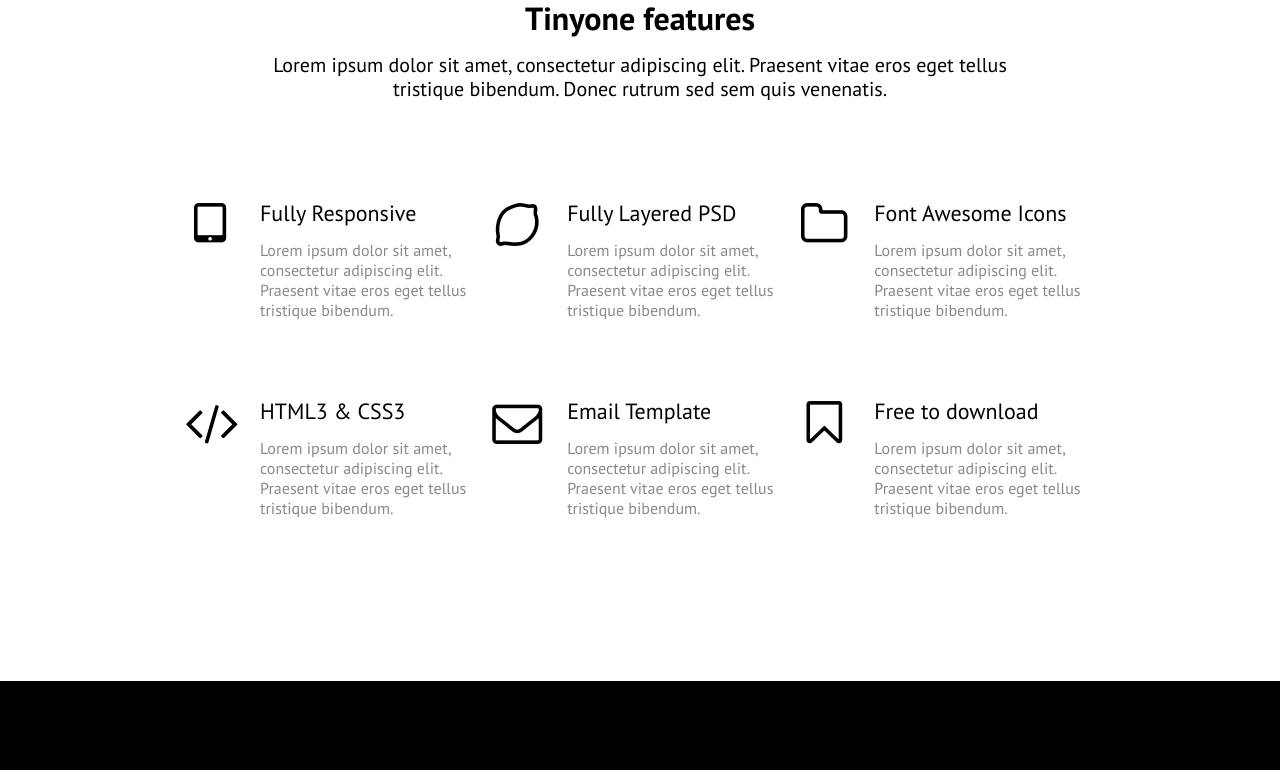
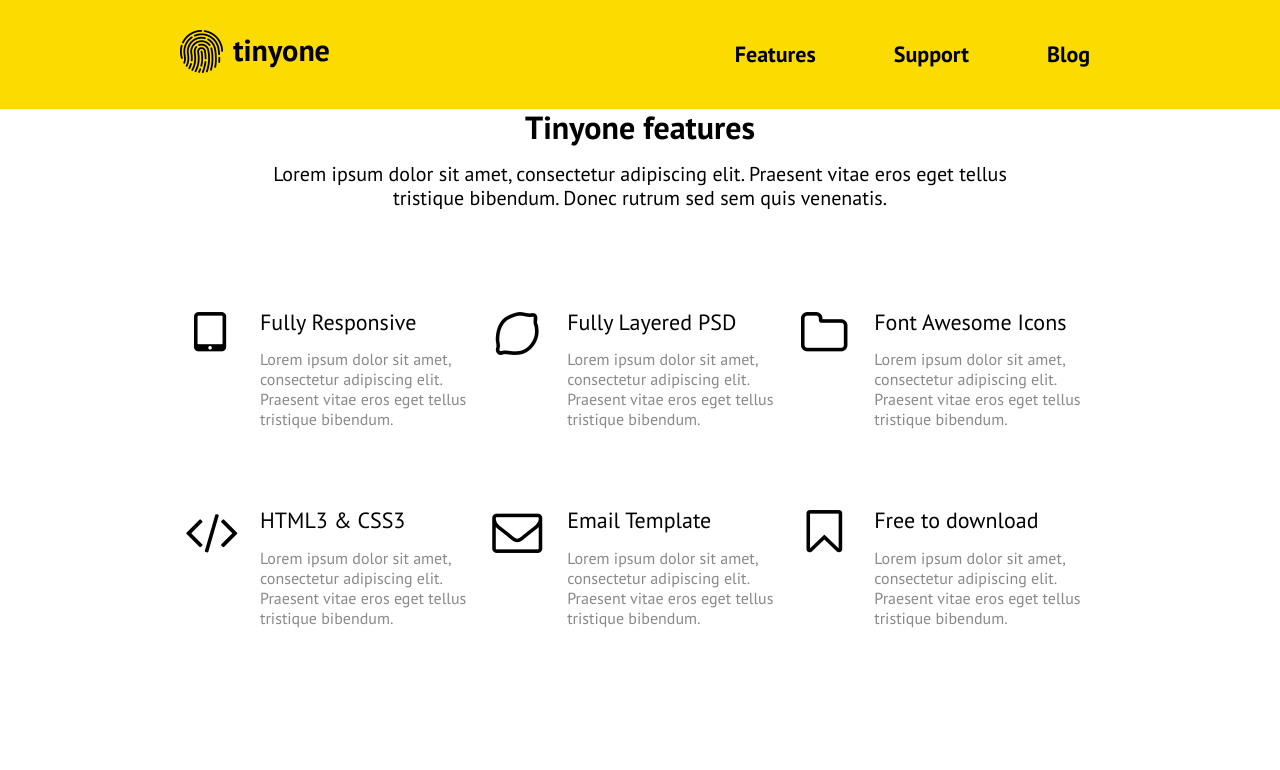
Before and after one commit to soulwav3/tinyone, a website: page src/index.html in a window 1280 px wide. Shown: the top 770 px of the page. Drawn offline with Linux system fonts and the light colour scheme.

Commit message:
Completed header

```diff
--- a/src/index.html
+++ b/src/index.html
@@ -9,6 +9,20 @@
   <link rel="stylesheet" href="temp/styles/style.css">
 </head>
 <body>
+  <header class="site-header">
+    <div class="wrapper">
+      <a href="#" class="site-header__logo">
+        <img src="images/logo.png" alt="Tinyone">
+      </a>
+      <nav class="site-header__nav">
+        <ul>
+          <li><a href="#">Features</a></li>
+          <li><a href="#">Support</a></li>
+          <li><a href="#">Blog</a></li>
+        </ul>
+      </nav>
+    </div>
+  </header>
   <section class="features">
     <div class="wrapper">
       <h2 class="headline">Tinyone features</h2>
--- /dev/null
+++ b/src/styles/modules/_site-header.pcss
@@ -0,0 +1,98 @@
+/* .site-header {
+  padding-top: 60px;
+  background-color: $yellow;
+
+  &__logo {
+    float: left;
+    margin-left: 8px;
+
+    img {
+      display: block;
+    }
+  }
+
+  &__nav {
+    float: right;
+
+    ul {
+      margin-top: 0;
+      margin-bottom: 0;
+      padding-left: 0;
+      list-style-type: none;
+      font-size: 0;
+    }
+
+    li {
+      display: inline-block;
+    }
+
+    a {
+      display: inline-block;
+      padding-top: 14px;
+      padding-bottom: 14px;
+      margin-left: 68px;
+      font-size: 22px;
+      font-weight: 700;
+      color: $black;
+      text-decoration: none;
+    }
+  }
+} */
+
+.site-header {
+  padding-top: 30px;
+  padding-bottom: 15px;
+  background-color: $yellow;
+
+  @mixin atSmall {
+    padding-bottom: 30px;
+  }
+
+  &__logo {
+
+    @mixin atSmall {
+      float: left;
+    }
+    img {
+      margin: 0 auto;
+      display: block;
+    }
+  }
+
+  &__nav {
+
+    @mixin atSmall {
+      float: right;
+    }
+
+    ul {
+      margin-top: 10px;
+      margin-bottom: 0;
+      padding-left: 0;
+      text-align: center;
+      list-style-type: none;
+      font-size: 0;
+
+      @mixin atSmall {
+        margin-top: 0;
+      }
+    }
+
+    li {
+      display: inline-block;
+    }
+
+    a {
+      display: inline-block;
+      padding: 12px 10px;
+      font-size: 22px;
+      font-weight: 700;
+      text-decoration: none;
+      color: black;
+
+      @mixin atMedium {
+        margin-left: 58px;
+      }
+    }
+  }
+}
--- a/src/styles/style.pcss
+++ b/src/styles/style.pcss
@@ -9,3 +9,4 @@
 @import 'modules/_social-links.pcss';
 @import 'modules/_site-footer.pcss';
 @import 'modules/_contacts.pcss';
+@import 'modules/_site-header.pcss';
```
Also changed, not shown: src/temp/styles/style.css.
